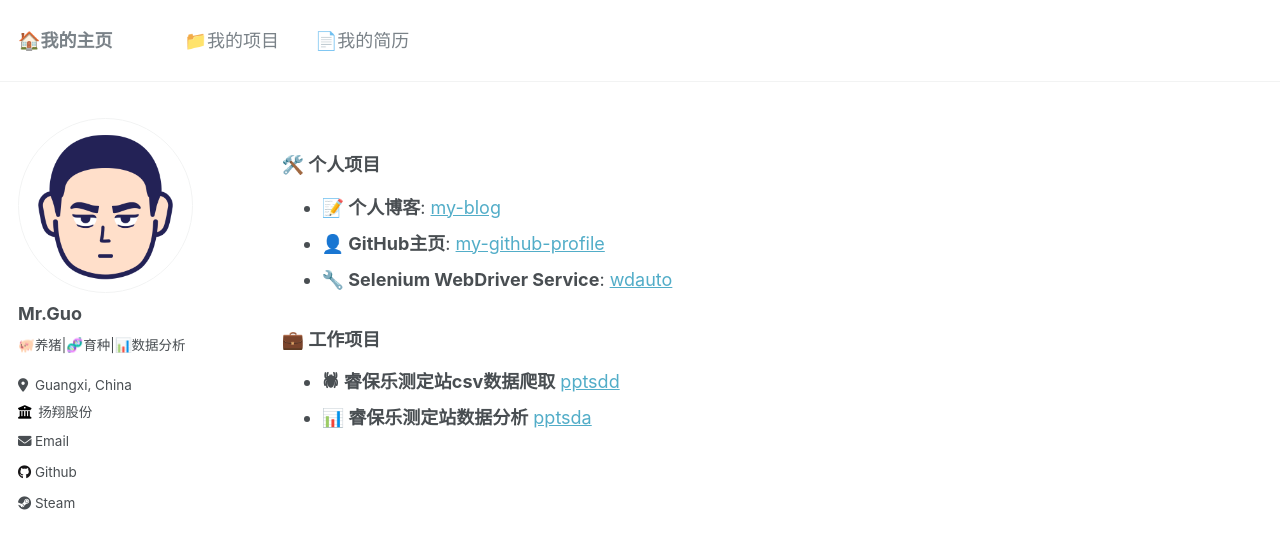
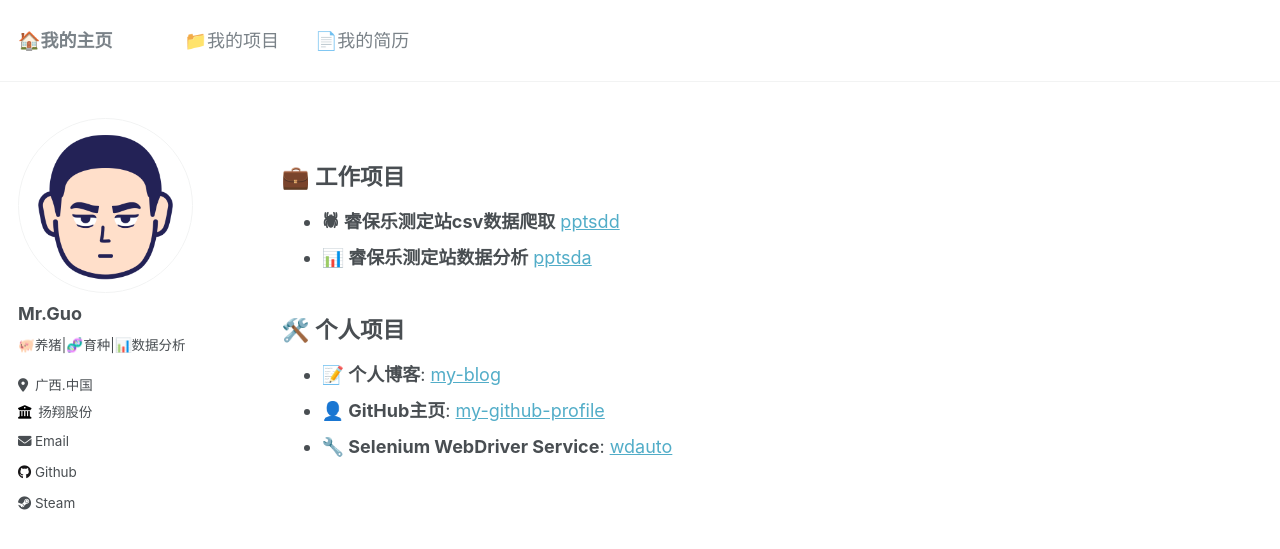
Before and after one commit to tony2015116/tony2015116.github.io, a Jekyll site: the page built from _pages/project.md, in a window 1280 px wide. Shown: the top 549 px of the page. Built offline with Jekyll 4.4.1, drawn with Linux system fonts in a browser that asks for light colours; a style sheet for code colours, icons or effects is not loaded.

Commit message:
2024-03-16

```diff
--- a/_config.yml
+++ b/_config.yml
@@ -25,7 +25,7 @@ author:
   name             : "Mr.Guo"
   pronouns         : # example: "he"
   bio              : "🐖养猪|🧬育种|📊数据分析"
-  location         : "Guangxi, China"
+  location         : "广西.中国"
   employer         : "扬翔股份"
   uri              : # URL
   email            : "mguo2023331@gmail.com"
--- a/_pages/project.md
+++ b/_pages/project.md
@@ -7,13 +7,12 @@ redirect_from:
   - /project
 ---
 
-### 🛠️ 个人项目
+## 💼️ 工作项目
+- **🕷 睿保乐测定站csv数据爬取** [pptsdd](https://tony2015116.github.io/pptsdd/)
+- **📊 睿保乐测定站数据分析** [pptsda](https://tony2015116.github.io/pptsda/)
+
+## 🛠️ 个人项目
 
 - **📝 个人博客**: [my-blog](https://github.com/tony2015116/blogdown)
 - **👤 GitHub主页**: [my-github-profile](https://github.com/tony2015116/tony2015116)
 - **🔧 Selenium WebDriver Service**: [wdauto](https://tony2015116.github.io/wdauto/)
-
-
-### 💼️ 工作项目
-- **🕷 睿保乐测定站csv数据爬取** [pptsdd](https://tony2015116.github.io/pptsdd/)
-- **📊 睿保乐测定站数据分析** [pptsda](https://tony2015116.github.io/pptsda/)
```
Also changed, not shown: _pages/about.md (+0 -2 lines).
